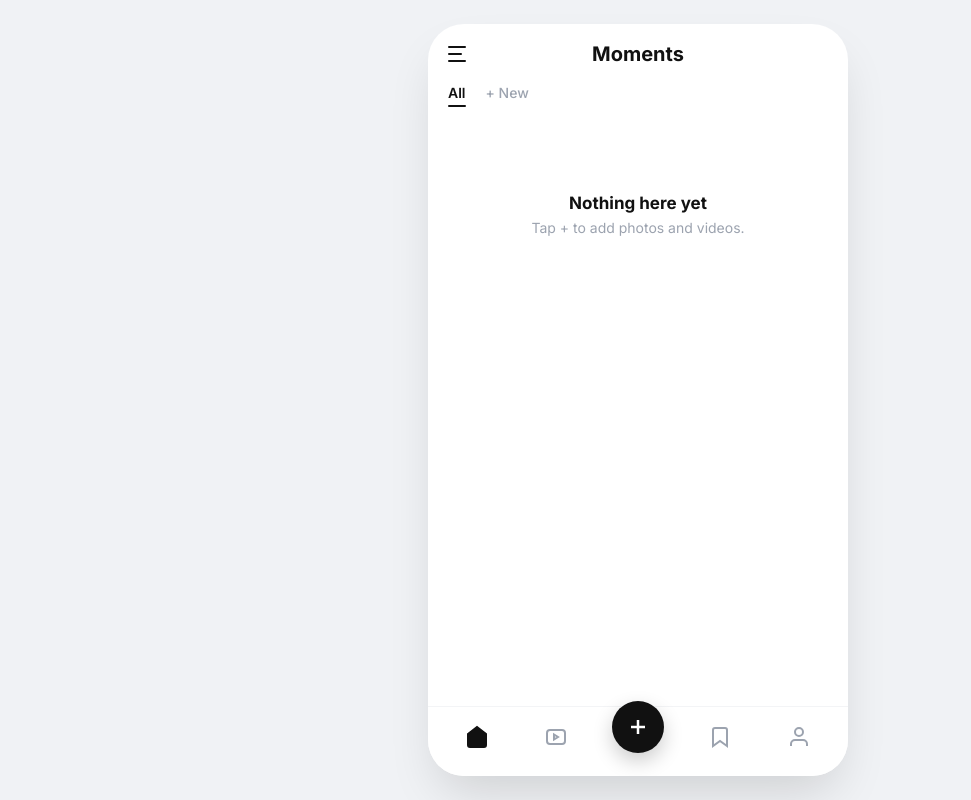
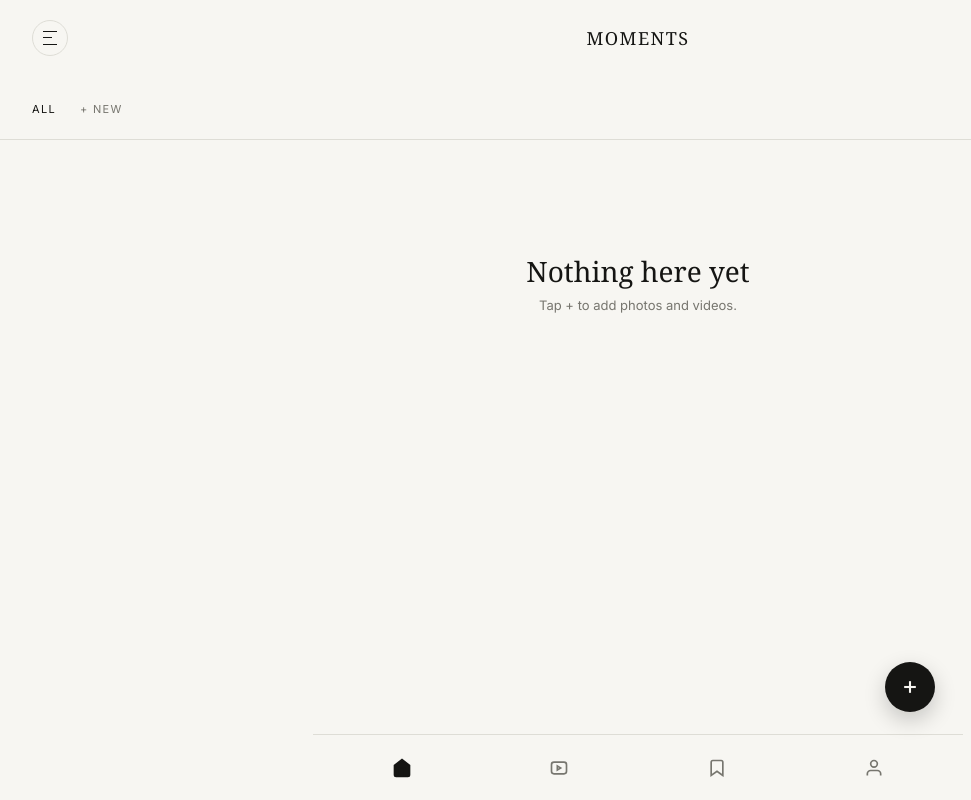
Before and after one commit to mahimahfud-ui/LUMR, a plain HTML site: page index.html in a window 1280 px wide. Shown: the whole page, without its empty margins (2-973 px from the left). Drawn offline with Linux system fonts and the light colour scheme.

Commit message:
Redesign LUMR with an original VSCO-inspired gallery layout

```diff
--- a/index.html
+++ b/index.html
@@ -3,63 +3,36 @@
 <head>
 <meta charset="UTF-8">
 <meta name="viewport" content="width=device-width, initial-scale=1, viewport-fit=cover">
-<title>Moments</title>
+<title>LUMR — Visual Journal</title>
 <link href="https://fonts.googleapis.com/css2?family=Inter:wght@400;500;600;700&display=swap" rel="stylesheet">
 <style>
 *{margin:0;padding:0;box-sizing:border-box}
-html,body{height:100%}
-body{font-family:'Inter',-apple-system,BlinkMacSystemFont,sans-serif;background:#f0f2f5;display:flex;justify-content:center;align-items:center}
-button{font:inherit;color:inherit;background:none;border:0;cursor:pointer}
-input{font:inherit}
-.app{width:100%;max-width:420px;height:100dvh;background:#fff;display:flex;flex-direction:column;position:relative;overflow:hidden;padding-top:env(safe-area-inset-top,0px)}
-@media(min-width:480px){.app{height:min(780px,94dvh);border-radius:36px;box-shadow:0 25px 50px -12px rgba(0,0,0,.15)}}
-.header{padding:16px 20px;display:flex;align-items:center;justify-content:space-between;min-height:60px}
-.header h1{font-size:20px;font-weight:700;color:#111}
-.menu{width:24px;height:24px;display:flex;flex-direction:column;justify-content:center;gap:5px}
-.menu span{display:block;height:2px;background:#111;border-radius:2px;width:18px}
-.menu span:nth-child(2){width:14px}
-.ph{width:24px}
-.tabs{display:flex;gap:20px;padding:0 20px 16px;overflow-x:auto;scrollbar-width:none;flex:none}
-.tabs::-webkit-scrollbar,.grid::-webkit-scrollbar{display:none}
-.tab{font-size:14px;font-weight:500;color:#9ca3af;white-space:nowrap;position:relative;padding-bottom:6px}
-.tab.active{color:#111;font-weight:600}
-.tab.active::after{content:'';position:absolute;bottom:0;left:0;right:0;height:2px;background:#111;border-radius:2px}
-.grid{flex:1;padding:0 12px 12px;display:grid;grid-template-columns:1fr 1fr;gap:10px;overflow-y:auto;scrollbar-width:none;align-content:start}
-.gi{aspect-ratio:1;border-radius:16px;overflow:hidden;background:#e5e7eb;position:relative;display:block;width:100%}
-.gi img,.gi video{width:100%;height:100%;object-fit:cover;display:block}
-.vb{position:absolute;top:8px;right:8px;width:26px;height:26px;border-radius:50%;background:rgba(0,0,0,.5);color:#fff;display:grid;place-items:center}
-.vb svg{width:12px;height:12px}
-.empty{grid-column:1/-1;text-align:center;padding:70px 20px;color:#9ca3af;font-size:14px}
-.empty b{display:block;color:#111;font-size:17px;margin-bottom:6px}
-.bottom-nav{height:70px;flex:none;display:flex;justify-content:space-around;align-items:center;padding:0 10px 10px;background:#fff;border-top:1px solid #f3f4f6;margin-bottom:env(safe-area-inset-bottom,0px)}
-.nav-item{width:44px;height:44px;display:flex;align-items:center;justify-content:center;border-radius:50%;color:#9ca3af}
-.nav-item.active{color:#111}
-.nav-item svg{width:24px;height:24px}
-.fab{width:52px;height:52px;background:#111;border-radius:50%;display:flex;align-items:center;justify-content:center;color:#fff;box-shadow:0 8px 20px rgba(0,0,0,.2);margin-top:-20px}
-.fab svg{width:24px;height:24px}
-.profile-header{padding:16px 20px 20px;text-align:center;flex:none}
-.avatar{width:88px;height:88px;border-radius:50%;overflow:hidden;margin:0 auto 14px;border:3px solid #fff;box-shadow:0 4px 12px rgba(0,0,0,.1);background:#e5e7eb center/cover;display:grid;place-items:center;font-size:32px;font-weight:700;color:#9ca3af}
-.pname{font-size:20px;font-weight:700;color:#111;margin-bottom:4px}
-.ploc{font-size:13px;color:#6b7280;margin-bottom:18px;min-height:19px}
-.stats{display:flex;justify-content:center;gap:32px}
-.stat-value{font-size:17px;font-weight:700;color:#111}
-.stat-label{font-size:12px;color:#9ca3af;margin-top:2px}
-.edit{margin-top:16px;font-size:13px;font-weight:600;border:1px solid #e5e7eb;border-radius:99px;padding:7px 18px}
-.sheet-bg{position:absolute;inset:0;background:rgba(0,0,0,.4);display:none;align-items:flex-end;z-index:20}
-.sheet-bg.on{display:flex}
-.sheet{background:#fff;width:100%;border-radius:28px 28px 0 0;padding:24px 20px calc(24px + env(safe-area-inset-bottom,0px));display:flex;flex-direction:column;gap:12px}
-.sheet h2{font-size:18px}
-.sheet input[type=text]{border:1px solid #e5e7eb;border-radius:12px;padding:12px 14px;width:100%}
-.btn{background:#111;color:#fff;border-radius:12px;padding:13px;font-weight:600}
-.btn.ghost{background:#f3f4f6;color:#111}
-#viewer{position:absolute;inset:0;background:#000;z-index:30;display:none;flex-direction:column}
-#viewer.on{display:flex}
-#viewer .bar{display:flex;justify-content:space-between;padding:16px 20px;color:#fff;padding-top:calc(16px + env(safe-area-inset-top,0px))}
-#viewer .bar svg{width:24px;height:24px}
-#stage{flex:1;min-height:0;display:grid;place-items:center}
-#stage img,#stage video{max-width:100%;max-height:100%;object-fit:contain}
-#prog{position:absolute;top:0;left:0;height:3px;background:#111;width:0;z-index:40;transition:width .2s}
-:focus-visible{outline:2px solid #111;outline-offset:2px}
+:root{--bg:#f7f6f2;--text:#151513;--muted:#77766f;--line:#deddd6;--soft:#ebeae4}
+[data-theme="dark"]{--bg:#10100f;--text:#f3f2ed;--muted:#9a9991;--line:#30302b;--soft:#24241f}
+html,body{min-height:100%;background:var(--bg)}
+body{font-family:Inter,-apple-system,BlinkMacSystemFont,sans-serif;color:var(--text)}
+button,input{font:inherit;color:inherit}button{background:none;border:0;cursor:pointer}
+.app{width:100%;max-width:1500px;min-height:100dvh;margin:auto;background:var(--bg)}
+.header{height:76px;padding:0 34px;display:flex;align-items:center;justify-content:space-between;position:sticky;top:0;z-index:15;background:var(--bg)}
+.header h1{font-family:Georgia,serif;font-size:18px;font-weight:500;letter-spacing:.08em;text-transform:uppercase}
+.menu{width:36px;height:36px;border:1px solid var(--line);border-radius:50%;display:grid;place-items:center;gap:3px;padding:9px}
+.menu span{display:block;width:14px;height:1px;background:var(--text)}.menu span:nth-child(2){width:9px;margin-left:-5px}.ph{width:36px}
+.tabs{display:flex;gap:24px;padding:26px 34px 14px;border-bottom:1px solid var(--line);overflow:auto;scrollbar-width:none}.tabs::-webkit-scrollbar{display:none}
+.tab{font-size:11px;text-transform:uppercase;letter-spacing:.12em;color:var(--muted);white-space:nowrap;padding-bottom:9px;position:relative}.tab.active{color:var(--text)}.tab.active:after{content:"";position:absolute;bottom:-15px;left:0;right:0;height:1px;background:var(--text)}
+.grid{padding:22px 26px 100px;display:block;columns:4 240px;column-gap:12px;overflow:visible}
+.gi{width:100%;height:auto;aspect-ratio:auto;display:block;break-inside:avoid;margin:0 0 12px;border-radius:0;overflow:hidden;background:var(--soft);position:relative;padding:0}
+.gi img,.gi video{width:100%;height:auto;display:block;object-fit:cover}.gi video{min-height:120px}
+.gi:after{content:"";position:absolute;inset:0;background:linear-gradient(180deg,rgba(0,0,0,.25),transparent 30%,transparent 70%,rgba(0,0,0,.3));opacity:0;transition:.2s;pointer-events:none}.gi:hover:after{opacity:1}
+.vb{position:absolute;right:10px;bottom:10px;top:auto;width:28px;height:28px;border-radius:50%;background:rgba(0,0,0,.42);color:#fff;display:grid;place-items:center;z-index:2}.vb svg{width:11px;height:11px}
+.empty{column-span:all;text-align:center;padding:90px 20px;color:var(--muted);font-size:13px}.empty b{display:block;font-family:Georgia,serif;font-size:28px;color:var(--text);font-weight:400;margin-bottom:7px}
+.bottom-nav{height:66px;position:fixed;left:50%;transform:translateX(-50%);bottom:0;width:min(650px,100%);display:flex;justify-content:space-around;align-items:center;padding:0 10px env(safe-area-inset-bottom);background:var(--bg);border-top:1px solid var(--line);z-index:18}
+.nav-item{width:44px;height:44px;display:grid;place-items:center;color:var(--muted);border-radius:50%}.nav-item.active{color:var(--text)}.nav-item svg{width:20px;height:20px}
+.fab{position:fixed;right:28px;bottom:88px;width:50px;height:50px;border-radius:50%;background:var(--text);color:var(--bg);display:grid;place-items:center;z-index:19;box-shadow:0 8px 22px rgba(0,0,0,.2)}.fab svg{width:20px}
+.profile-header{padding:34px 20px 12px;text-align:center}.avatar{width:92px;height:92px;border-radius:50%;margin:0 auto 15px;background:var(--soft) center/cover;display:grid;place-items:center;font-family:Georgia,serif;font-size:30px}.pname{font-family:Georgia,serif;font-size:28px;font-weight:400}.ploc{font-size:12px;color:var(--muted);margin:6px 0 18px}.stats{display:flex;justify-content:center;gap:34px}.stat-value{font-family:Georgia,serif;font-size:18px}.stat-label{font-size:9px;letter-spacing:.12em;text-transform:uppercase;color:var(--muted);margin-top:3px}.edit{margin-top:17px;border:1px solid var(--line);border-radius:99px;padding:8px 18px;font-size:11px}
+.sheet-bg{position:fixed;inset:0;background:rgba(0,0,0,.5);display:none;align-items:flex-end;z-index:50}.sheet-bg.on{display:flex}.sheet{width:100%;max-width:520px;margin:auto;background:var(--bg);border-radius:24px 24px 0 0;padding:25px 20px calc(25px + env(safe-area-inset-bottom));display:flex;flex-direction:column;gap:10px}.sheet h2{font-family:Georgia,serif;font-weight:400;font-size:24px}.sheet input[type=text]{width:100%;border:1px solid var(--line);background:var(--bg);border-radius:11px;padding:12px 13px;outline:none}.btn{background:var(--text);color:var(--bg);border-radius:11px;padding:12px;font-weight:600}.btn.ghost{background:transparent;color:var(--muted)}
+#viewer{position:fixed;inset:0;background:#080808;z-index:80;display:none;flex-direction:column}#viewer.on{display:flex}#viewer .bar{height:70px;display:flex;justify-content:space-between;align-items:center;padding:0 20px;color:#fff}#viewer .bar button{color:#fff}#viewer .bar svg{width:21px;height:21px}#stage{flex:1;min-height:0;display:grid;place-items:center;padding:10px 20px 35px}#stage img,#stage video{max-width:100%;max-height:100%;object-fit:contain}
+#prog{position:fixed;top:0;left:0;height:2px;background:var(--text);width:0;z-index:100}
+@media(max-width:900px){.grid{columns:3 210px}}@media(max-width:600px){.header{height:62px;padding:0 15px}.header h1{font-size:15px}.tabs{padding:20px 15px 12px;gap:20px}.tab.active:after{bottom:-13px}.grid{columns:2 140px;padding:10px 8px 88px;column-gap:7px}.gi{margin-bottom:7px}.gi:after{opacity:1}.vb{right:7px;bottom:7px}.bottom-nav{height:62px}.fab{right:16px;bottom:77px}.profile-header{padding-top:25px}}
 </style>
 </head>
 <body>
```
